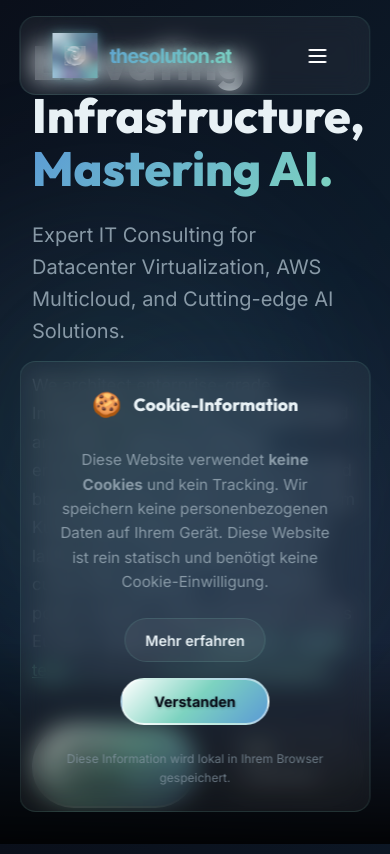
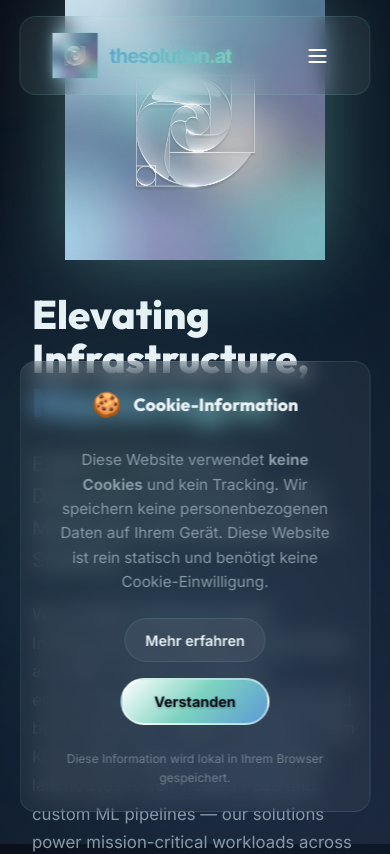
Before and after one commit to foozy74/thesolution.at, a Next.js app: page /en in a window 390 px wide. Shown: the top 854 px of the page. Built offline with nearby package versions, Linux system fonts and the light colour scheme.

Commit message:
fix(layout): make homepage hero, stats grid, and solution architecture responsive on mobile

```diff
--- a/app/[locale]/page.tsx
+++ b/app/[locale]/page.tsx
@@ -32,11 +32,11 @@ function Hero() {
       }}
     >
       <div
-        className="container"
-        style={{ position: "relative", zIndex: 2, display: "flex", alignItems: "center", gap: "4rem" }}
+        className="container flex flex-col-reverse md:flex-row items-center gap-8 md:gap-16"
+        style={{ position: "relative", zIndex: 2 }}
       >
-        <div style={{ flex: "1" }}>
-          <h1 style={{ fontSize: "clamp(3rem, 8vw, 5rem)", lineHeight: 1.1, marginBottom: "1.5rem" }}>
+        <div style={{ flex: "1" }} className="w-full">
+          <h1 style={{ fontSize: "clamp(2.5rem, 6vw, 5rem)", lineHeight: 1.1, marginBottom: "1.5rem" }}>
             {t("heroTitle1")}<br />
             <span className="gradient-text">{t("heroTitle2")}</span>
           </h1>
@@ -60,28 +60,26 @@ function Hero() {
             </Link>
             {"."}
           </p>
-          <div style={{ display: "flex", gap: "1rem" }}>
-            <a href="#contact" className="btn btn-primary">
+          <div className="flex flex-col sm:flex-row gap-4">
+            <a href="#contact" className="btn btn-primary text-center">
               {t("cta")}
             </a>
-            <a href="#services" className="btn glass" style={{ padding: "0.8rem 2rem" }}>
+            <a href="#services" className="btn glass text-center" style={{ padding: "0.8rem 2rem" }}>
               {t("expertise")}
             </a>
           </div>
         </div>
-        <div style={{ flex: "1", display: "flex", justifyContent: "center", alignItems: "center" }}>
+        <div style={{ flex: "1" }} className="w-full flex justify-center items-center">
           <img
             src="/logo.jpeg"
             alt="thesolution.at logo"
             width={400}
             height={400}
             style={{
-              maxWidth: "400px",
-              width: "100%",
-              height: "auto",
               filter: "drop-shadow(0 0 40px rgba(125, 211, 192, 0.4)) brightness(1.1)",
               opacity: 0.95,
             }}
+            className="max-w-[260px] md:max-w-[400px] w-full h-auto"
           />
         </div>
       </div>
--- a/app/[locale]/tools/product/cloudshift/page.tsx
+++ b/app/[locale]/tools/product/cloudshift/page.tsx
@@ -536,12 +536,9 @@ export default function CloudShiftProductPage() {
             </a>
           </div>
 
-          {/* Stats Row */}
           <div
+            className="grid grid-cols-2 sm:grid-cols-4 gap-[1px]"
             style={{
-              display: "grid",
-              gridTemplateColumns: "repeat(4, 1fr)",
-              gap: "1px",
               maxWidth: "700px",
               margin: "0 auto",
               background: "var(--glass-border)",
@@ -979,14 +976,11 @@ export default function CloudShiftProductPage() {
 
         {/* Platform Detail */}
         <div
-          className="glass"
+          className="glass grid grid-cols-1 md:grid-cols-2 gap-8 md:gap-12"
           style={{
             padding: "2.5rem",
             borderRadius: "20px",
             border: `1px solid ${selectedPlatform.color}30`,
-            display: "grid",
-            gridTemplateColumns: "1fr 1fr",
-            gap: "3rem",
             alignItems: "start",
           }}
         >
--- a/app/[locale]/tools/solution/cloudshift/page.tsx
+++ b/app/[locale]/tools/solution/cloudshift/page.tsx
@@ -146,13 +146,13 @@ function ArchitectureDiagram() {
     <div style={{ display: "flex", flexDirection: "column", gap: "1.5rem", alignItems: "center", justifyContent: "center", padding: "2rem" }}>
       {/* Origin */}
       <div className="glass" style={{ padding: "1.5rem 3rem", border: "2px dashed var(--accent-blue)", borderRadius: "12px", width: "100%", maxWidth: "600px" }}>
-        <div style={{ display: "flex", justifyContent: "space-between", alignItems: "center" }}>
+        <div className="flex flex-col sm:flex-row justify-between items-center gap-6" style={{ width: "100%" }}>
           <div style={{ textAlign: "center" }}>
             <div style={{ fontSize: "2.5rem" }}>🏢</div>
             <div style={{ fontSize: "0.95rem", fontWeight: 700, color: "var(--text-primary)" }}>Origin Cloud</div>
             <div style={{ fontSize: "0.75rem", color: "var(--accent-blue)" }}>VMware vSphere / Oracle OLVM</div>
           </div>
-          <div style={{ textAlign: "left", fontSize: "0.85rem", color: "var(--text-secondary)" }}>
+          <div style={{ fontSize: "0.85rem", color: "var(--text-secondary)" }} className="text-center sm:text-left">
              <div>• Virtual Machines</div>
              <div>• Templates</div>
              <div>• Storage & Network</div>
@@ -172,7 +172,7 @@ function ArchitectureDiagram() {
           <div style={{ fontSize: "0.75rem", color: "var(--accent-teal)" }}>Stateless Microservices</div>
         </div>
 
-        <div style={{ display: "grid", gridTemplateColumns: "repeat(3, 1fr)", gap: "1rem" }}>
+        <div className="grid grid-cols-1 sm:grid-cols-3 gap-4" style={{ width: "100%" }}>
           <div className="glass" style={{ padding: "1rem", textAlign: "center", backgroundColor: "rgba(255,255,255,0.02)" }}>
             <div style={{ fontSize: "1.5rem", marginBottom: "0.5rem", color: "var(--accent-blue)" }}><Activity className="mx-auto" /></div>
             <div style={{ fontSize: "0.85rem", fontWeight: 600 }}>API</div>
@@ -198,13 +198,13 @@ function ArchitectureDiagram() {
 
       {/* Destination */}
       <div className="glass" style={{ padding: "1.5rem 3rem", border: "2px solid var(--accent-purple)", borderRadius: "12px", width: "100%", maxWidth: "600px" }}>
-        <div style={{ display: "flex", justifyContent: "space-between", alignItems: "center" }}>
+        <div className="flex flex-col sm:flex-row justify-between items-center gap-6" style={{ width: "100%" }}>
           <div style={{ textAlign: "center" }}>
             <div style={{ fontSize: "2.5rem" }}>☁️</div>
             <div style={{ fontSize: "0.95rem", fontWeight: 700, color: "var(--text-primary)" }}>Destination Cloud</div>
             <div style={{ fontSize: "0.75rem", color: "var(--accent-purple)" }}>OLVM / Hyper-V / Proxmox / VMware / OpenStack</div>
           </div>
-          <div style={{ textAlign: "left", fontSize: "0.85rem", color: "var(--text-secondary)" }}>
+          <div style={{ fontSize: "0.85rem", color: "var(--text-secondary)" }} className="text-center sm:text-left">
              <div>• Converted Disks</div>
              <div>• Injected Drivers</div>
              <div>• Mapped Networks</div>
```
